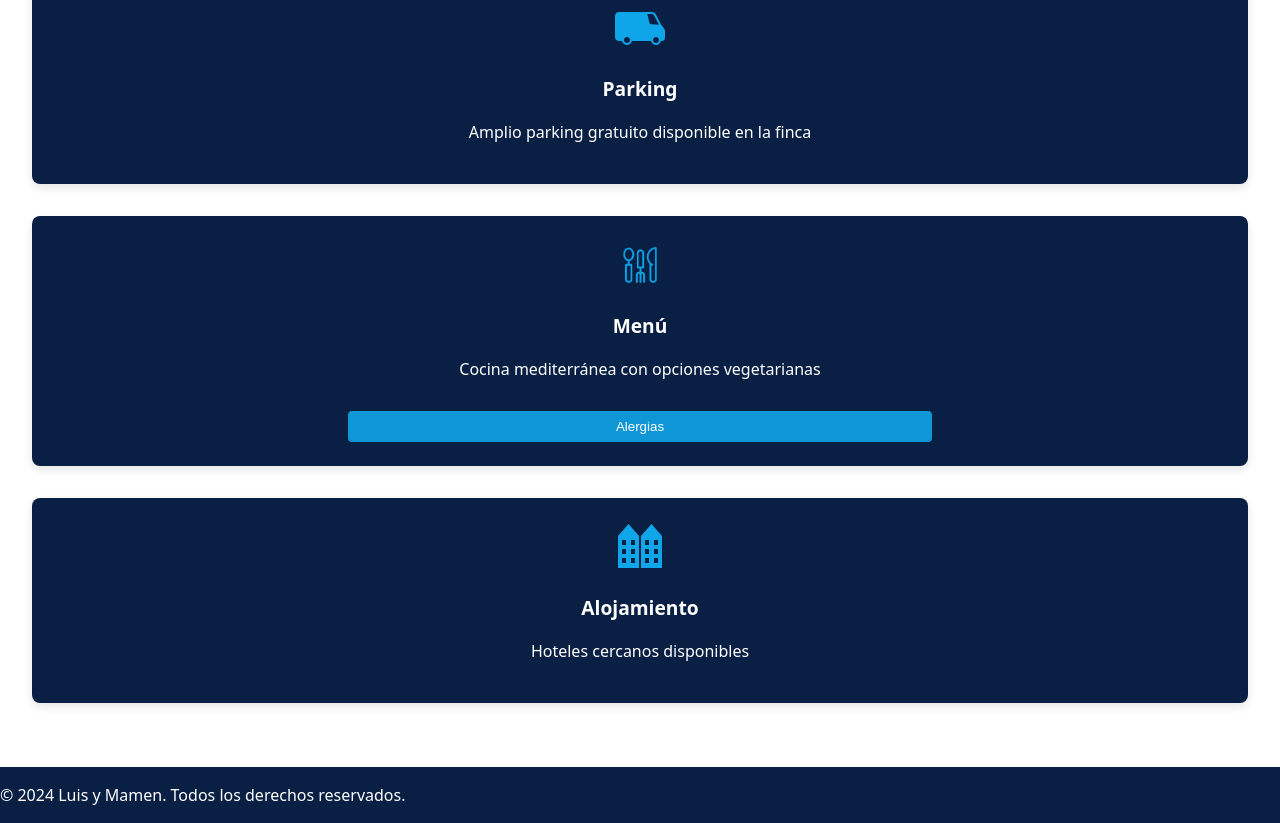
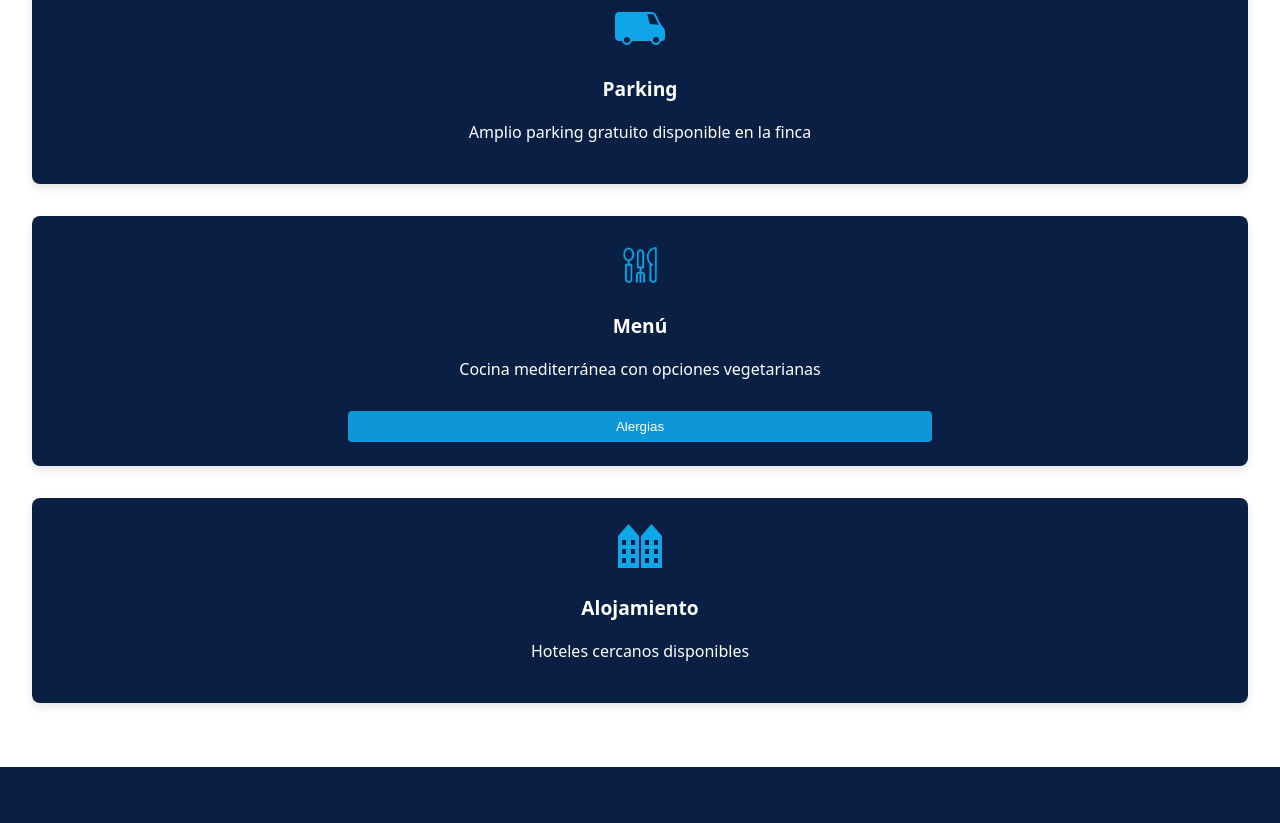
Before and after one commit to ivannicanor/BodaTioBuena, a plain HTML site: page Boda_tio/pages/detallesEvento.html in a window 1280 px wide. Shown: the part 797-1620 px from the top of the page. After the commit the page ends 1564 px from the top, so only its background shows below. Drawn offline with Linux system fonts and the light colour scheme.

Commit message:
[UPDATE] Se elimina el footer de la web CU-6

```diff
--- a/Boda_tio/pages/detallesEvento.html
+++ b/Boda_tio/pages/detallesEvento.html
@@ -91,10 +91,6 @@
     </div>
   </main>
 
-  <footer>
-    <p>&copy; 2024 Luis y Mamen. Todos los derechos reservados.</p>
-  </footer>
-
   <script src="../assets/js/detalles.js"></script>
   <script src="../assets/js/header.js"></script>
 </body>
```
